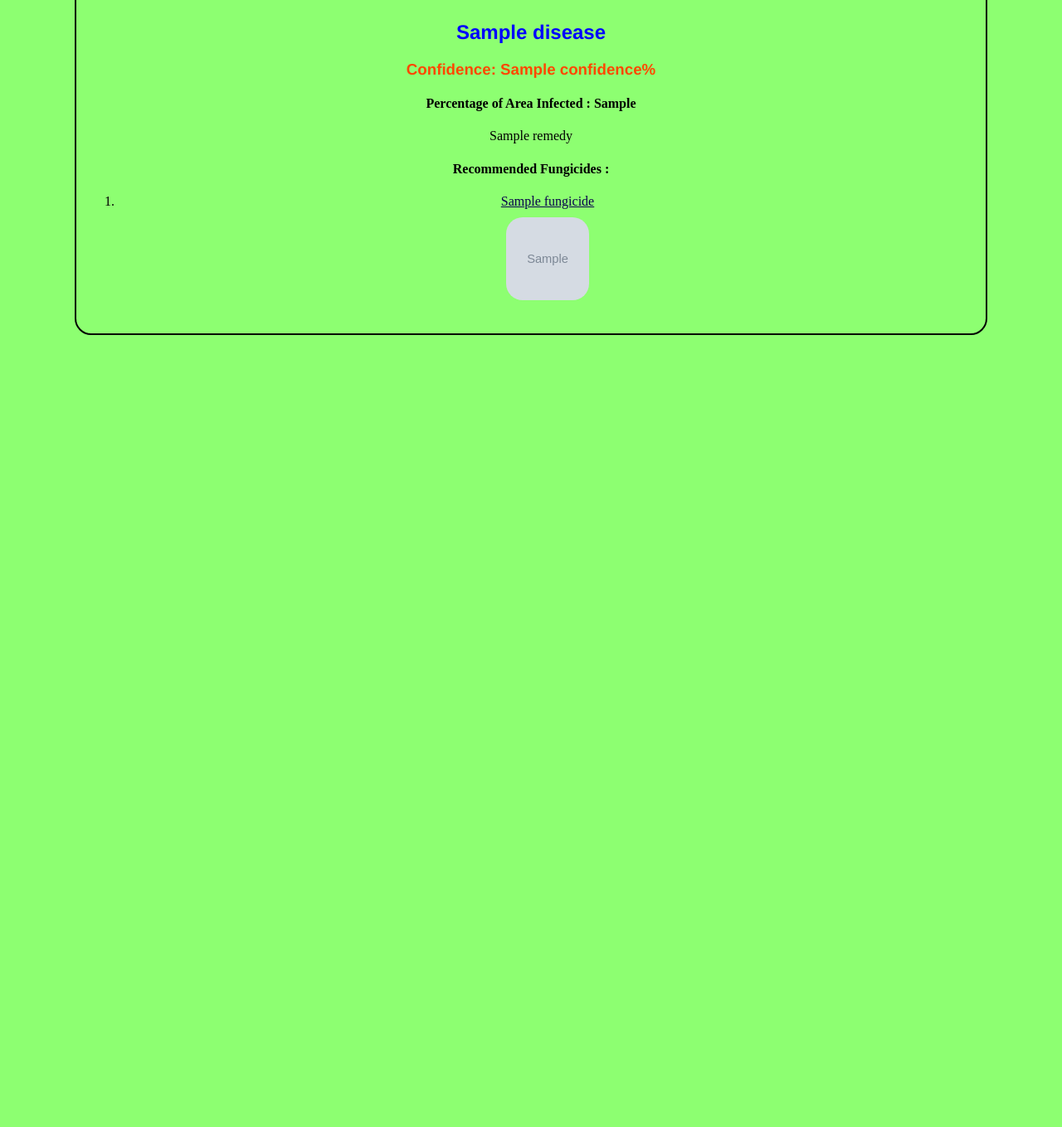
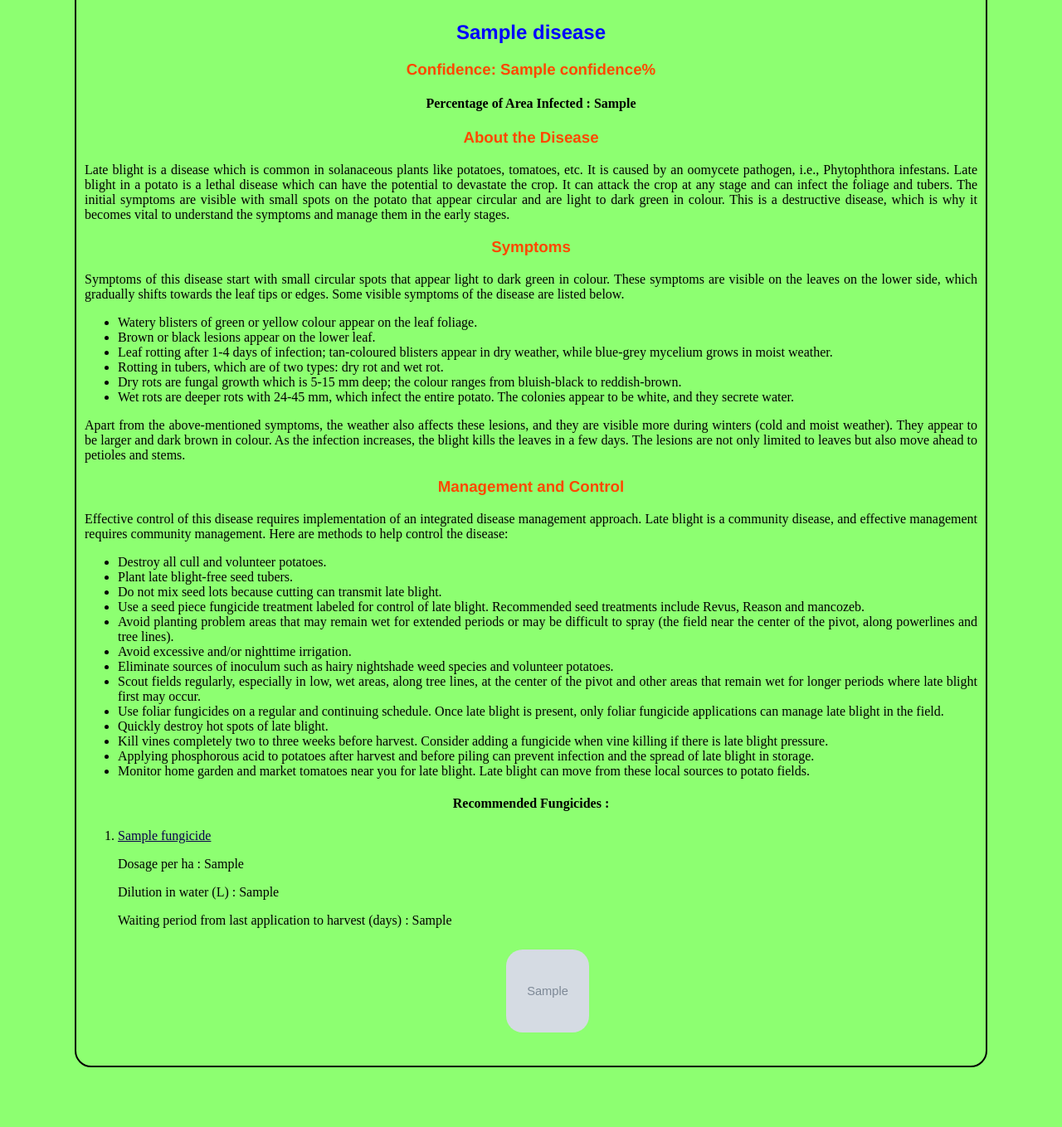
Before and after one commit to tejas-mn/final-year-project, a Flask app: template templates/result.html in a window 1280 px wide. Shown: the part 321-1680 px from the top of the page at 83% size. Before the commit the page ends 725 px from the top, so only its background shows below. Run offline with Flask 2, Linux system fonts and the light colour scheme; the template is opened without the code that fills it: most values are stand-ins (such as "Sample title", 1, 10 or a date in 2020); grey boxes marked "Sample" are stand-in pictures.

Commit message:
did some changes

```diff
--- a/fungicides.json
+++ b/fungicides.json
@@ -23,7 +23,7 @@
             "Dosage per ha" : "",
             "a.i. (g)" : "125 gm",
             "Formulation (g/ml)/%" : "500 ml",
-            "Dilution in water (L)" : "500",
+            "Dilution in water (L)" : "500 L",
             "Waiting period from last application to harvest (days)" : "12",
             "link" : "https://www.amazon.in/Katyayani-AZOXYSTROBIN-Systemic-Fungicide-Powerful/dp/B09J8Y5FNX",
             "img" : "https://m.media-amazon.com/images/W/IMAGERENDERING_521856-T2/images/I/71xA6n4laxL._SL1500_.jpg",
--- a/static/css/style.css
+++ b/static/css/style.css
@@ -51,3 +51,7 @@ a{
     color: rgb(8, 0, 77);
     text-decoration: underline;
 }
+
+p, li, img{
+    text-align: justify;
+}
--- a/templates/result.html
+++ b/templates/result.html
@@ -8,6 +8,8 @@
     <title>Result</title>
 </head>
 <body>
+
+
     <img src="{{data['img_path']}}" alt="" width="200" height="200">
     <img src="{{data['mask_img']}}" alt="" width="200" height="200">
     <img src="{{data['diseased_img']}}" alt="" width="200" height="200">
@@ -15,12 +17,63 @@
     <h2>{{data['disease']}}</h2>
     <h3>Confidence: {{data['confidence']}}%</h3>
     <h4>Percentage of Area Infected : {{data['perc_disease']}}</h4>
-    <p>{{data['remedy']}}</p>
+    <!-- <p>{{data['remedy']}}</p> -->
+
+    <!--Source : byjus-->
+    <h3>About the Disease</h3>
+
+    <p>Late blight is a disease which is common in solanaceous plants like potatoes, tomatoes, etc. It is caused by an oomycete pathogen, i.e., Phytophthora infestans. Late blight in a potato is a lethal disease which can have the potential to devastate the crop.
+        It can attack the crop at any stage and can infect the foliage and tubers.
+        The initial symptoms are visible with small spots on the potato that appear circular and are light to dark green in colour. This is a destructive disease, which is why it becomes vital to understand the symptoms and manage them in the early stages.
+    </p>
+
+    <h3>Symptoms</h3>
+
+    <p>
+        Symptoms of this disease start with small circular spots that appear light to dark green in colour. These symptoms are visible on the leaves on the lower side, which gradually shifts towards the leaf tips or edges.
+        Some visible symptoms of the disease are listed below.
+    </p>
+        <ul>
+            <li>Watery blisters of green or yellow colour appear on the leaf foliage.</li>
+            <li>Brown or black lesions appear on the lower leaf.</li>
+            <li>Leaf rotting after 1-4 days of infection; tan-coloured blisters appear in dry weather, while blue-grey mycelium grows in moist weather.</li>
+            <li>Rotting in tubers, which are of two types: dry rot and wet rot.</li>
+            <li>Dry rots are fungal growth which is 5-15 mm deep; the colour ranges from bluish-black to reddish-brown.</li>
+            <li>Wet rots are deeper rots with 24-45 mm, which infect the entire potato. The colonies appear to be white, and they secrete water.</li>
+        </ul>
+    <p>
+        Apart from the above-mentioned symptoms, the weather also affects these lesions, and they are visible more during winters (cold and moist weather). They appear to be larger and dark brown in colour. As the infection increases, the blight kills the leaves in a few days.
+        The lesions are not only limited to leaves but also move ahead to petioles and stems.
+    </p>
+
+    <!--Source : https://www.ndsu.edu/agriculture/extension/publications/late-blight-potato |  https://www.ndsu.edu/agriculture/ag-hub/publications/early-blight-potato-->
+    <h3>Management and Control</h3>
+    <p>
+        Effective control of this disease requires implementation of an integrated disease management approach. Late blight is a community disease, and effective management requires community management. Here are methods to help control the disease:
+    </p>
+    <ul>
+        <li>Destroy all cull and volunteer potatoes.</li>
+        <li>Plant late blight-free seed tubers.</li>
+        <li>Do not mix seed lots because cutting can transmit late blight.</li>
+        <li>Use a seed piece fungicide treatment labeled for control of late blight. Recommended seed treatments include Revus, Reason and mancozeb.</li>
+        <li>Avoid planting problem areas that may remain wet for extended periods or may be difficult to spray (the field near the center of the pivot, along powerlines and tree lines).</li>
+        <li>Avoid excessive and/or nighttime irrigation.</li>
+        <li>Eliminate sources of inoculum such as hairy nightshade weed species and volunteer potatoes.</li>
+        <li>Scout fields regularly, especially in low, wet areas, along tree lines, at the center of the pivot and other areas that remain wet for longer periods where late blight first may occur.</li>
+        <li>Use foliar fungicides on a regular and continuing schedule. Once late blight is present, only foliar fungicide applications can manage late blight in the field.</li>
+        <li>Quickly destroy hot spots of late blight.</li>
+        <li>Kill vines completely two to three weeks before harvest. Consider adding a fungicide when vine killing if there is late blight pressure.</li>
+        <li>Applying phosphorous acid to potatoes after harvest and before piling can prevent infection and the spread of late blight in storage.</li>
+        <li>Monitor home garden and market tomatoes near you for late blight. Late blight can move from these local sources to potato fields.</li>
+    </ul>
 
     <h4>Recommended Fungicides :</h4>
     <ol>
         {% for f in data['fungicides']%}
             <li> <a href="{{f['link']}}" target="_blank">{{f['name']}}</a></li>
+            <p>Dosage per ha : {{f['Dosage per ha']}}</p>
+            <p>Dilution in water (L) : {{f['Dilution in water (L)']}}</p>
+            <p>Waiting period from last application to harvest (days) : {{f['Waiting period from last application to harvest (days)']}}</p>
             <img src="{{f['img']}}" alt="" width="100" height="100">
         {%endfor%}
     </ol>
```
